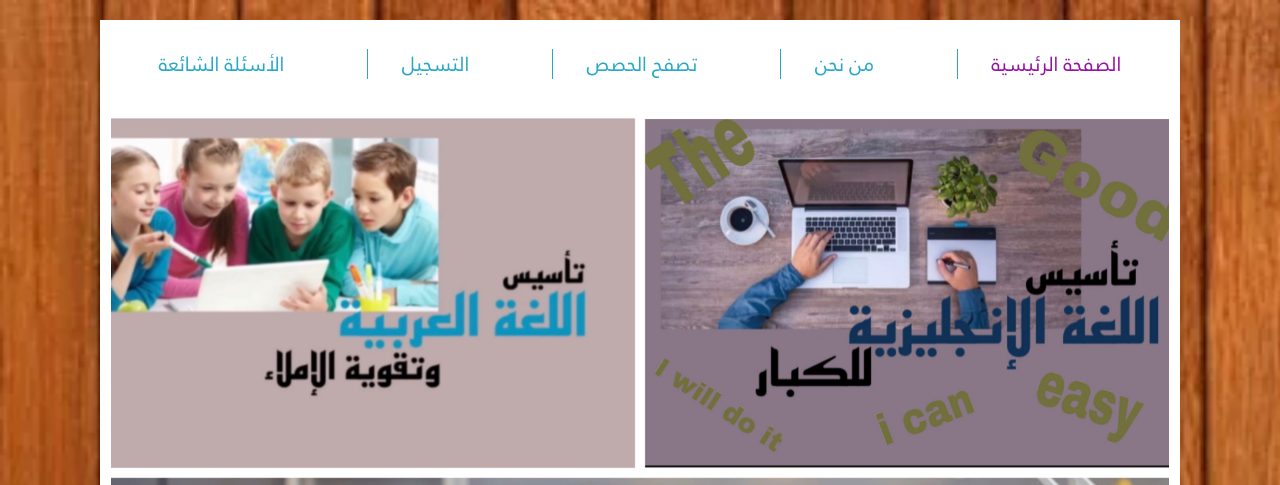
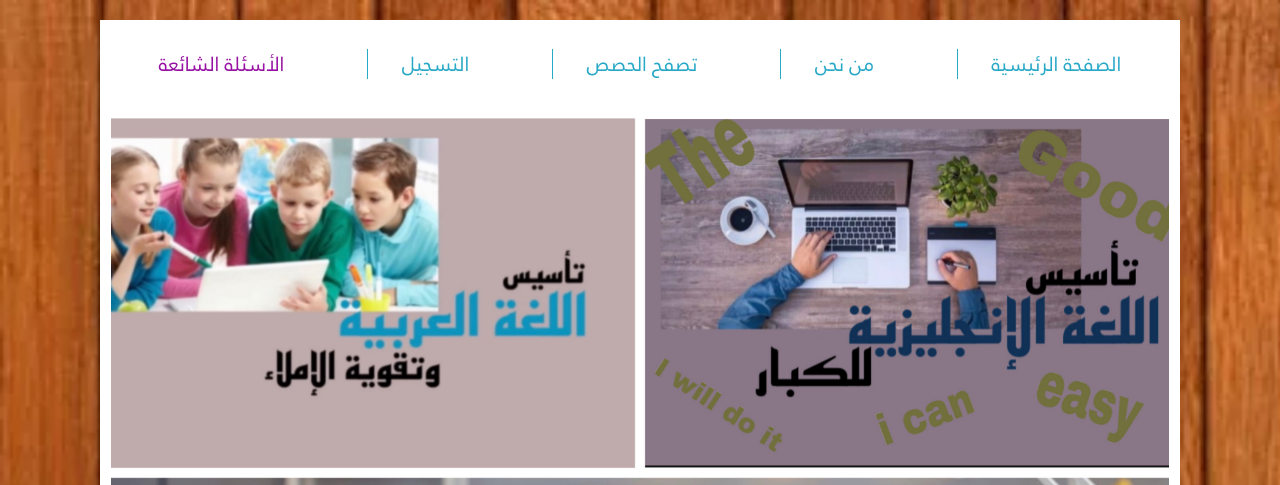
Before and after one commit to AnasRamadan098/karden-test, a plain HTML site: page pages/FAQ/index.html in a window 1280 px wide. Shown: the top 485 px of the page. Drawn offline with Linux system fonts and the light colour scheme.

Commit message:
Update index.html

```diff
--- a/pages/FAQ/index.html
+++ b/pages/FAQ/index.html
@@ -13,7 +13,7 @@
             <div class="box">
                 <ul class="links">
                     <li>
-                        <a class="active" href="https://anasramadan098.github.io/karden-test/">الصفحة الرئيسية</a>
+                        <a href="https://anasramadan098.github.io/karden-test/">الصفحة الرئيسية</a>
                     </li>
                     <li>
                         <a href="https://anasramadan098.github.io/karden-test/pages/about%20us/index.html">من نحن</a>
@@ -25,7 +25,7 @@
                         <a href="https://anasramadan098.github.io/karden-test/pages/login/index.html">التسجيل</a>
                     </li>
                     <li>
-                        <a href="https://anasramadan098.github.io/karden-test/pages/faq/index.html">الأسئلة الشائعة</a>
+                        <a class="active"  href="https://anasramadan098.github.io/karden-test/pages/faq/index.html">الأسئلة الشائعة</a>
                     </li>
                 </ul>
                 <div class="img-box">
```
